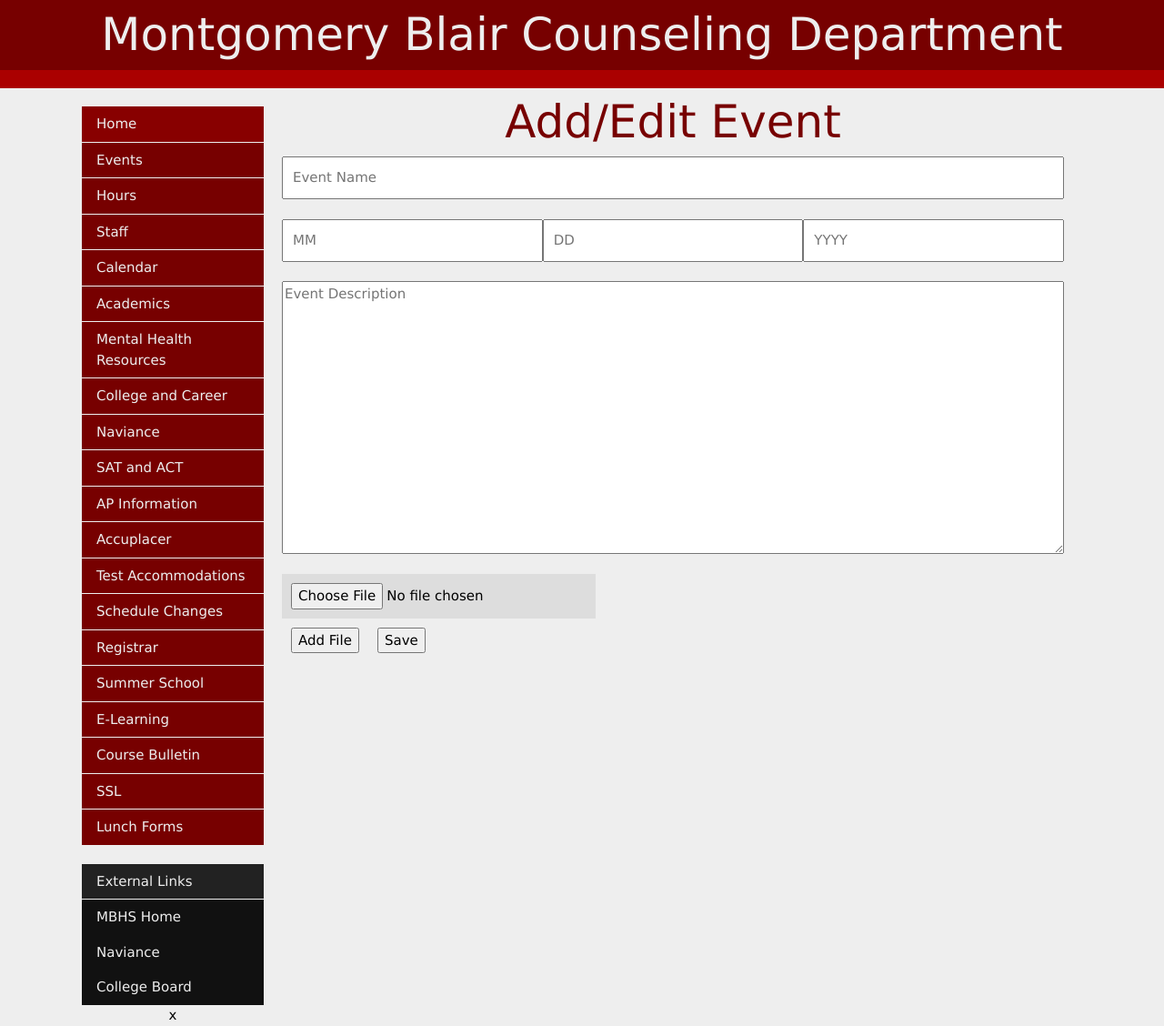
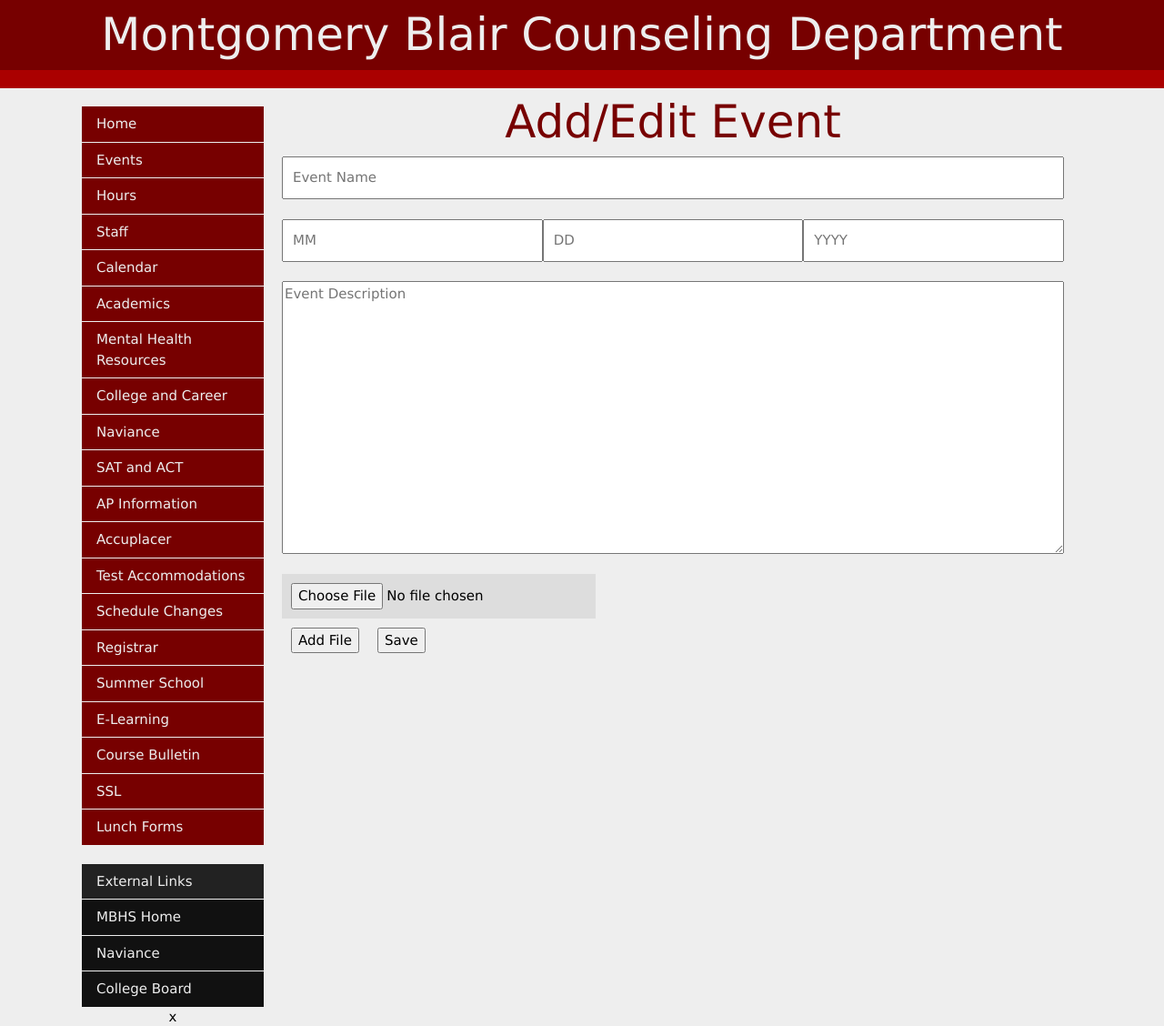
Before and after one commit to mbhs/counselor, a Django app: page /add/ in a window 1280 px wide. Shown: the whole page at 91% size. Run offline with Django 3.2, Linux system fonts and the light colour scheme; data comes from the database, SQL or seed files in the repository.

Commit message:
Update sidebar.html

```diff
--- a/core/templates/core/sidebar.html
+++ b/core/templates/core/sidebar.html
@@ -14,7 +14,7 @@
 <div class="w3-bar-block" style="position:absolute;width:200;background-color:#eeeeee">
 <div style="height:20px"></div>
 
-<span class="w3-bar-item  menuLink2" href="{%url 'core:events' %}">Home</span>
+<span class="w3-bar-item  menuLink" href="{%url 'core:events' %}">Home</span>
 <div style="height:1px"></div>
 <a class="w3-bar-item  menuLink" href="{% url 'core:events' %}">Events</a>
 <div style="height:1px"></div>
@@ -29,7 +29,9 @@
 <div style="height:1px"></div>
 
 <a class="w3-bar-item  BLACKmenuLink" href="https://mbhs.edu">MBHS Home</a>
+<div style="height:1px"></div>
 <a class="w3-bar-item  BLACKmenuLink" href="https://student.naviance.com/mbhs">Naviance</a>
+<div style="height:1px"></div>
 <a class="w3-bar-item BlackmenuLink" href="login">College Board</a>x
 </div>
 
```
